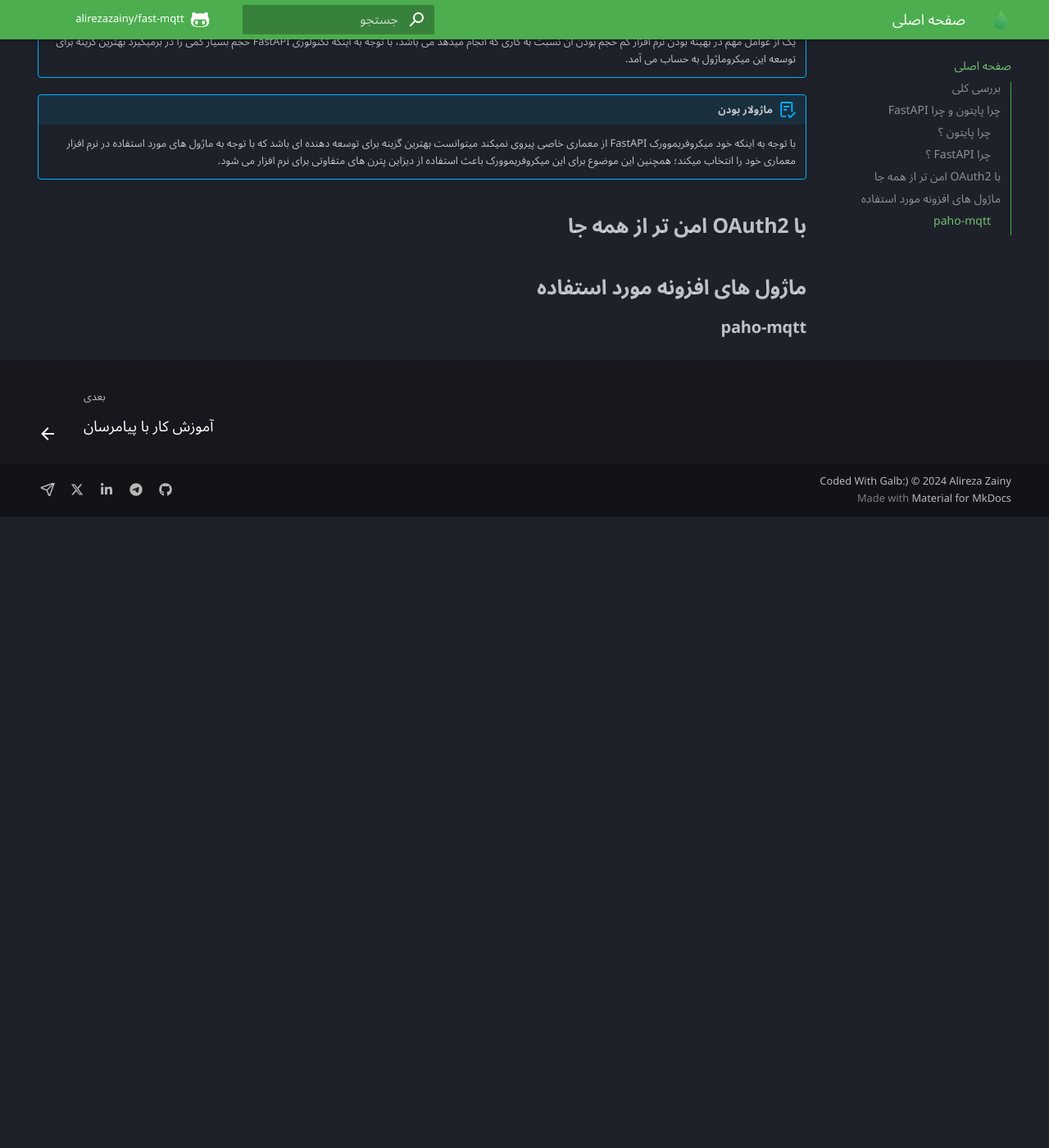
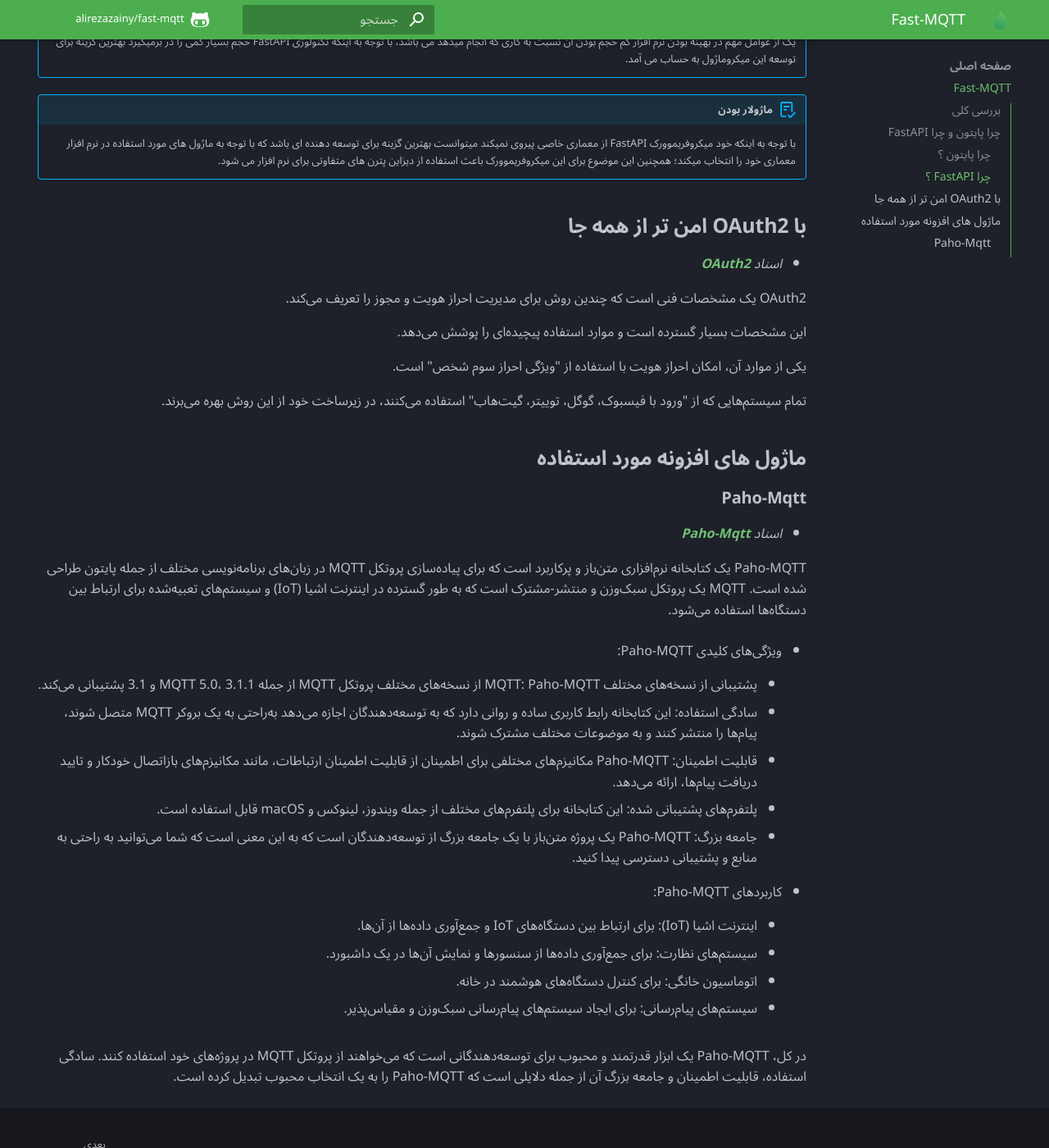
Before and after one commit to alirezazainy/fast-mqtt, an MkDocs documentation site: the page built from docs/index.md, in a window 1280 px wide and 1400 px high, scrolled down 1329 px. Shown: the whole window at 82% size. Built offline with MkDocs 1.6.1 and Material for MkDocs 9.7.7, drawn with Linux system fonts in a browser that asks for light colours; comment, search, counter and statistics services are not loaded; the version menu is left out; before the commit the page ends 1959 px from its top, so only the background shows below that.

Commit message:
Update docs

```diff
--- a/docs/index.md
+++ b/docs/index.md
@@ -56,6 +56,46 @@
     برای نرم افزار می شود.
 
 ## **با OAuth2 امن تر از همه جا**
+- _اسناد [**OAuth2**](https://datatracker.ietf.org/doc/html/rfc6749)_
+
+OAuth2 یک مشخصات فنی است که چندین روش برای مدیریت احراز هویت و مجوز را تعریف می‌کند.
+
+این مشخصات بسیار گسترده است و موارد استفاده پیچیده‌ای را پوشش می‌دهد.
+
+یکی از موارد آن، امکان احراز هویت با استفاده از "ویژگی احراز سوم شخص" است.
+
+تمام سیستم‌هایی که از "ورود با فیسبوک، گوگل، توییتر، گیت‌هاب" استفاده می‌کنند، در زیرساخت خود از این روش بهره می‌برند.
+
 ## **ماژول های افزونه مورد استفاده**
 
-### **paho-mqtt**
+### **Paho-Mqtt**
+- _اسناد [**Paho-Mqtt**](https://eclipse.dev/paho/)_
+
+
+
+Paho-MQTT یک کتابخانه نرم‌افزاری متن‌باز و پرکاربرد است که برای پیاده‌سازی پروتکل MQTT در زبان‌های برنامه‌نویسی مختلف از جمله پایتون طراحی شده است. MQTT یک پروتکل سبک‌وزن و منتشر-مشترک است که به طور گسترده در اینترنت اشیا (IoT) و سیستم‌های تعبیه‌شده برای ارتباط بین دستگاه‌ها استفاده می‌شود.
+
+- ویژگی‌های کلیدی Paho-MQTT:
+
+    * پشتیبانی از نسخه‌های مختلف MQTT: Paho-MQTT از نسخه‌های مختلف پروتکل MQTT از جمله MQTT 5.0، 3.1.1 و 3.1 پشتیبانی می‌کند.
+
+    * سادگی استفاده: این کتابخانه رابط کاربری ساده و روانی دارد که به توسعه‌دهندگان اجازه می‌دهد به‌راحتی به یک بروکر MQTT متصل شوند، پیام‌ها را منتشر کنند و به موضوعات مختلف مشترک شوند.
+
+    * قابلیت اطمینان: Paho-MQTT مکانیزم‌های مختلفی برای اطمینان از قابلیت اطمینان ارتباطات، مانند مکانیزم‌های بازاتصال خودکار و تایید دریافت پیام‌ها، ارائه می‌دهد.
+
+    * پلتفرم‌های پشتیبانی شده: این کتابخانه برای پلتفرم‌های مختلف از جمله ویندوز، لینوکس و macOS قابل استفاده است.
+
+    * جامعه بزرگ: Paho-MQTT یک پروژه متن‌باز با یک جامعه بزرگ از توسعه‌دهندگان است که به این معنی است که شما می‌توانید به راحتی به منابع و پشتیبانی دسترسی پیدا کنید.
+
+- کاربردهای Paho-MQTT:
+
+    * اینترنت اشیا (IoT): برای ارتباط بین دستگاه‌های IoT و جمع‌آوری داده‌ها از آن‌ها.
+
+    * سیستم‌های نظارت: برای جمع‌آوری داده‌ها از سنسورها و نمایش آن‌ها در یک داشبورد.
+
+    * اتوماسیون خانگی: برای کنترل دستگاه‌های هوشمند در خانه.
+
+    * سیستم‌های پیام‌رسانی: برای ایجاد سیستم‌های پیام‌رسانی سبک‌وزن و مقیاس‌پذیر.
+
+در کل، Paho-MQTT یک ابزار قدرتمند و محبوب برای توسعه‌دهندگانی است که می‌خواهند از پروتکل MQTT در پروژه‌های خود استفاده کنند. سادگی استفاده، قابلیت اطمینان و جامعه بزرگ آن از جمله
+دلایلی است که Paho-MQTT را به یک انتخاب محبوب تبدیل کرده است.
--- a/mkdocs.yml
+++ b/mkdocs.yml
@@ -12,6 +12,9 @@
   - pymdownx.emoji:
       emoji_index: !!python/name:material.extensions.emoji.twemoji
       emoji_generator: !!python/name:material.extensions.emoji.to_svg
+  - def_list
+  - pymdownx.tasklist:
+      custom_checkbox: true
 theme:
   name: material
   palette:
@@ -55,11 +58,17 @@
     - content.code.select
     - navigation.footer
 nav:
-  - صفحه اصلی: index.md
+  - صفحه اصلی:
+    - index.md
   - آموزش:
     - learn.md
   - اسناد پروژه:
-    - doc.md
+    - how_what.md
+    - مستندات فنی:
+      - معماری: ./eng_docs/architecture.md
+      - دیتابیس و مدل ها: ./eng_docs/db_and_models.md
+      - کنترلر و ماژول ها: ./eng_docs/controller.md
+      - روتر ها: ./eng_docs/router.md
 extra:
   version:
     provider: mike
```
Also changed, not shown: docs/doc.md (deleted, +0 -3 lines), docs/eng_docs/architecture.md (added, +19 -0 lines), docs/eng_docs/controller.md (added, +70 -0 lines), docs/eng_docs/db_and_models.md (added, +55 -0 lines), docs/eng_docs/router.md (added, +5 -0 lines), docs/how_what.md (added, +22 -0 lines), docs/eng_docs/index.md (added).
